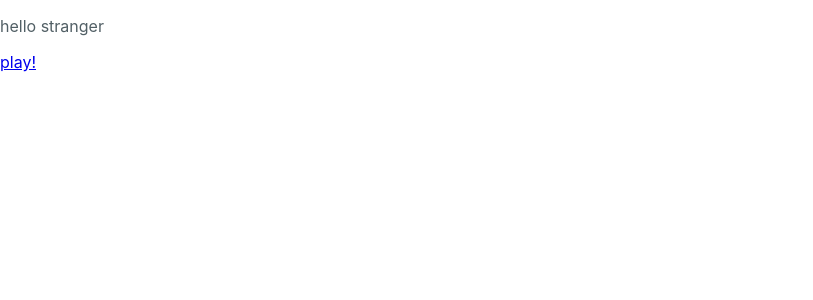
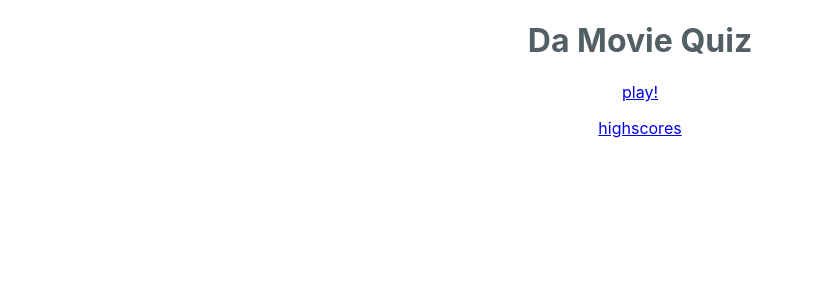
Before and after one commit to Hiswe/wisembly-movie-quiz, a Nuxt app: page / in a window 1280 px wide. Shown: the top 300 px of the page, without its empty margins (0-813 px from the left). Built offline with nearby package versions, Linux system fonts and the light colour scheme.

Commit message:
PAGES – add some

```diff
--- a/assets/global.css
+++ b/assets/global.css
@@ -1,7 +1,9 @@
 :root {
-  --c-primary: #07698d;
-  --c-accent: #46b489;
-  --c-grey: #515f65;
+  --c-primary: hsl(196, 91%, 29%);
+  --c-accent: hsl(157, 44%, 49%);
+  --c-grey: hsl(198, 11%, 36%);
+  --c-grey-lighter: hsl(198, 11%, 56%);
+  --c-grey-lightest: hsl(198, 11%, 76%);
 }
 
 *,
--- /dev/null
+++ b/components/main.vue
@@ -0,0 +1,24 @@
+<script>
+export default {
+  name: `wa-main`,
+  props: {
+    title: {
+      type: String,
+      required: true,
+    },
+  },
+}
+</script>
+
+<template lang="pug">
+main.wa-main(role="main")
+  h1.wa-main__title {{ title }}
+  .wa-main__content
+    slot
+</template>
+
+<style lang="scss" scoped>
+.wa-main {
+  text-align: center;
+}
+</style>
--- a/layouts/default.vue
+++ b/layouts/default.vue
@@ -5,6 +5,5 @@ export default {
 </script>
 
 <template lang="pug">
-main(role="main")
-  nuxt
+nuxt
 </template>
--- a/nuxt.config.js
+++ b/nuxt.config.js
@@ -1,9 +1,15 @@
+import rc from 'rc'
+
+const config = rc(`wisembly`)
+
 export default {
   css: [`@/assets/global.css`],
+  plugins: [`@/plugins/global-wisembly-components.js`],
   loading: {
     color: `#3adda2`,
   },
   head: {
+    titleTemplate: `Do Movie Quiz  – %s`,
     meta: [
       { charset: `utf-8` },
       { name: `viewport`, content: `width=device-width, initial-scale=1` },
--- /dev/null
+++ b/pages/highscores.vue
@@ -0,0 +1,19 @@
+<script>
+export default {
+  name: `wa-highscores`,
+  head: {
+    title: `Highscores`,
+  },
+}
+</script>
+
+<template lang="pug">
+wa-main(title="highscores")
+  p no score for now
+</template>
+
+<style lang="scss" scoped>
+// .wa-highscores {
+//   border: 1px solid var(--c-grey-lighter);
+// }
+</style>
--- a/pages/index.vue
+++ b/pages/index.vue
@@ -1,11 +1,23 @@
 <script>
+import { mapActions } from 'vuex'
+
 export default {
   name: `aw-page-index`,
+  components: {},
+  head: {
+    title: `welcome`,
+  },
+  methods: {},
 }
 </script>
 
 <template lang="pug">
-section
-  p hello stranger
-  nuxt-link(to="/play") play!
+wa-main(title="Da Movie Quiz")
+  p
+    nuxt-link(to="/play") play!
+  p
+    nuxt-link(to="/highscores") highscores
 </template>
+
+<style lang="scss" scoped>
+</style>
--- a/pages/play.vue
+++ b/pages/play.vue
@@ -1,10 +1,12 @@
 <script>
 export default {
   name: `aw-page-play`,
+  head: {
+    title: `play`,
+  },
 }
 </script>
 
 <template lang="pug">
-section
-  p play
+wa-main(title="play")
 </template>
--- /dev/null
+++ b/plugins/global-wisembly-components.js
@@ -0,0 +1,5 @@
+import Vue from 'vue'
+
+import WaMain from '~/components/main.vue'
+
+Vue.component(`wa-main`, WaMain)
```
